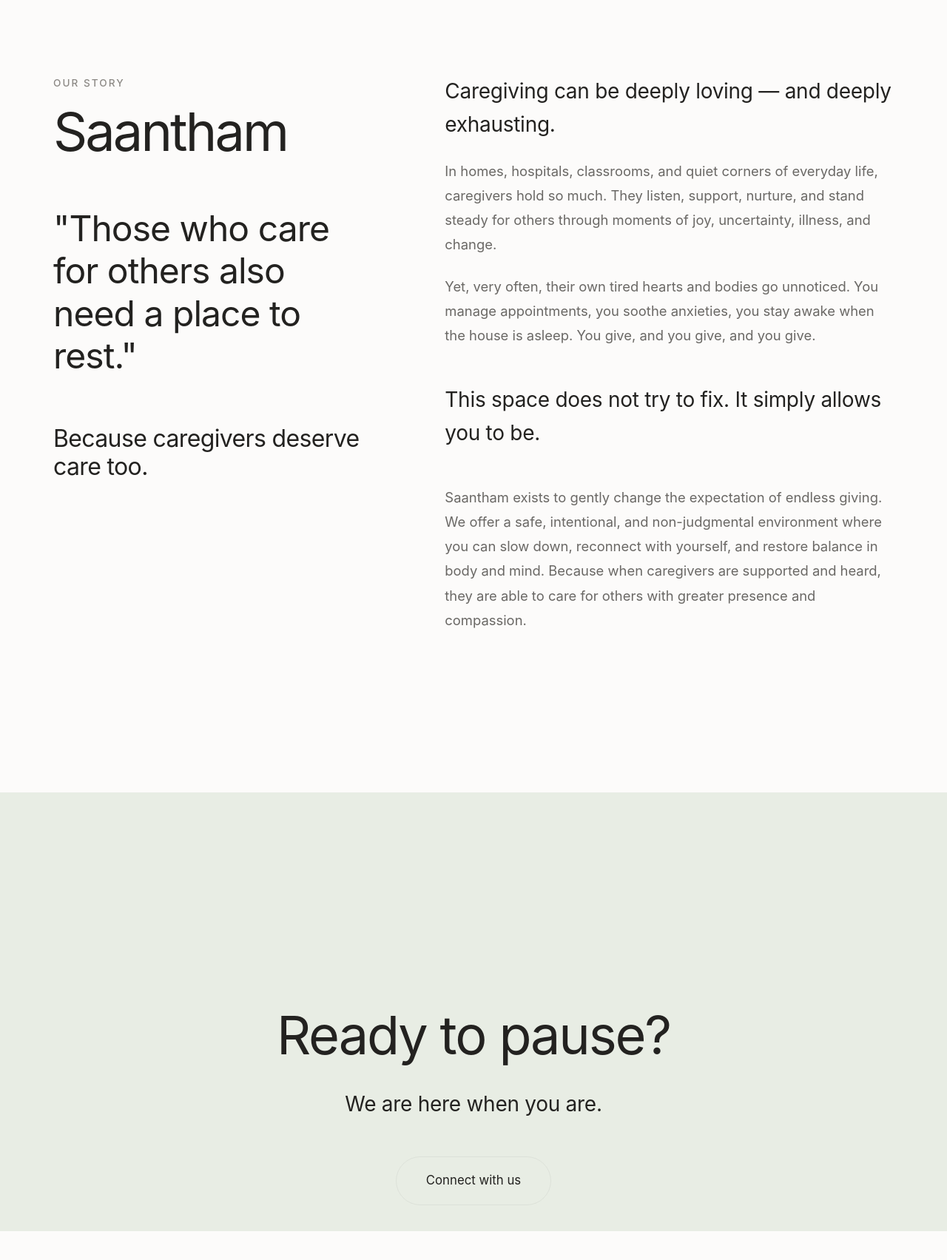
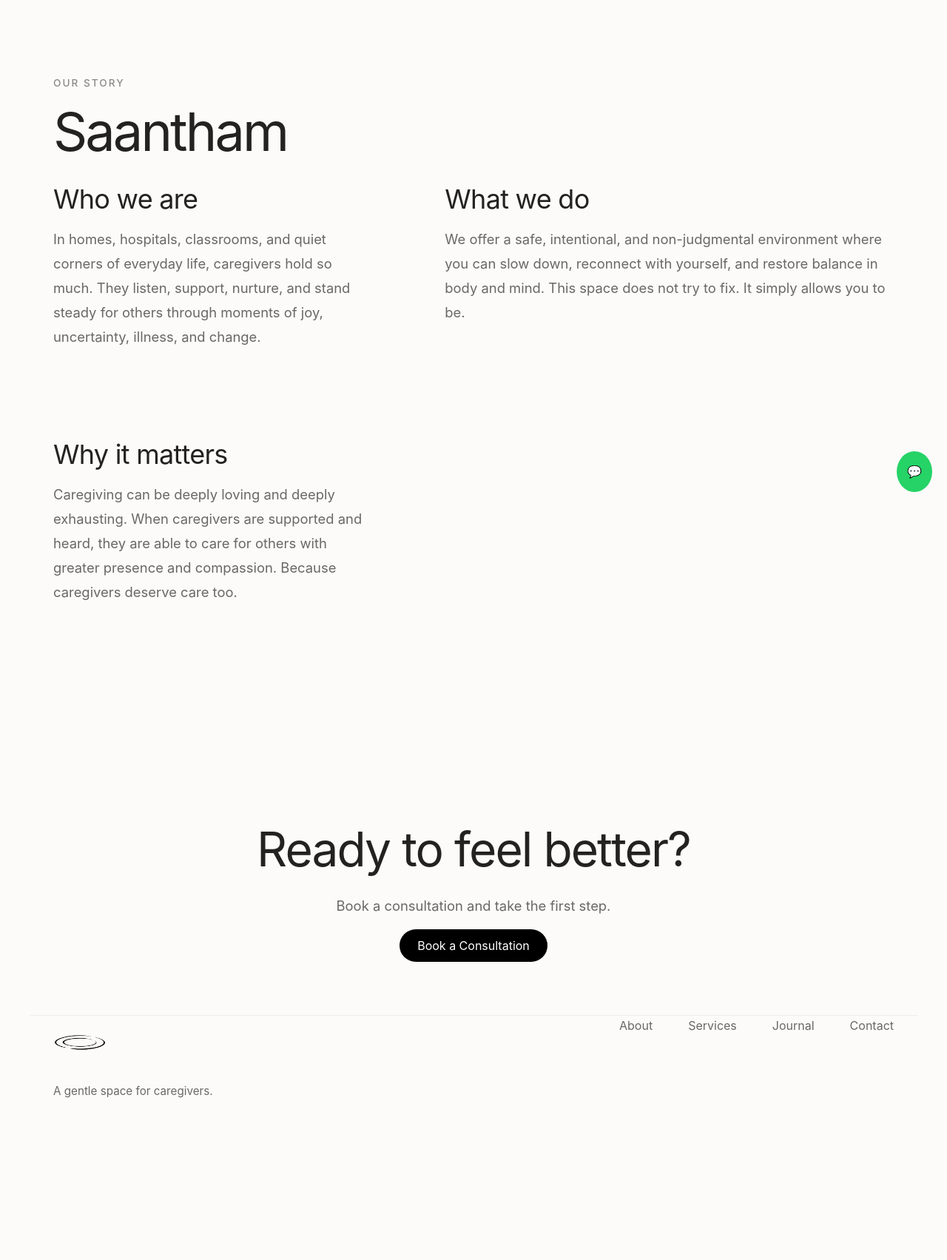
Before and after one commit to HariMakeMoney/Saantham, a plain HTML site: page about.html in a window 1280 px wide. Shown: the part 115-1818 px from the top of the page at 74% size. After the commit the page ends 1627 px from the top, so only its background shows below. Drawn offline with Linux system fonts and the light colour scheme; a web font is replaced by a local one.

Commit message:
UX Structuring & CTAs

```diff
--- a/about.html
+++ b/about.html
@@ -17,48 +17,44 @@
   <header class="container">
     <nav class="navbar">
       <a href="index.html" class="nav-brand" style="display: flex; align-items: center;"><img src="assets/logo/wordmark-black.png" alt="Saantham" style="height: 72px; width: auto;" /></a>
-      <div class="nav-links">
+      <div class="menu-toggle">☰</div>
+      <nav class="nav-links">
         <a href="index.html">Home</a>
         <a href="about.html" class="active">About</a>
         <a href="index.html#services">Services</a>
         <a href="blog.html">Blog</a>
         <a href="contact.html">Contact</a>
-      </div>
+      </nav>
     </nav>
   </header>
 
   <main>
     <section class="zone" style="padding-top: var(--space-md);">
-      <div class="container about-grid">
-        <div class="col-left">
-          <span class="label">Our Story</span>
-          <h1 style="font-size: clamp(3rem, 6vw, 4.5rem); margin-bottom: 2rem;">Saantham</h1>
-
-          <p class="emotional-statement">"Those who care for others also need a place to rest."</p>
-          <p class="emotional-statement" style="font-size: clamp(1.5rem, 3vw, 2rem); margin-top: 2rem;">Because caregivers deserve care too.</p>
-        </div>
-
-        <div class="col-right">
-          <p class="lead">Caregiving can be deeply loving — and deeply exhausting.</p>
-
-          <p>In homes, hospitals, classrooms, and quiet corners of everyday life, caregivers hold so much. They listen, support, nurture, and stand steady for others through moments of joy, uncertainty, illness, and change.</p>
-
-          <p>Yet, very often, their own tired hearts and bodies go unnoticed. You manage appointments, you soothe anxieties, you stay awake when the house is asleep. You give, and you give, and you give.</p>
-
-          <p class="lead" style="margin: 3rem 0;">This space does not try to fix. It simply allows you to be.</p>
-
-          <p>Saantham exists to gently change the expectation of endless giving. We offer a safe, intentional, and non-judgmental environment where you can slow down, reconnect with yourself, and restore balance in body and mind. Because when caregivers are supported and heard, they are able to care for others with greater presence and compassion.</p>
+      <div class="container">
+        <span class="label">Our Story</span>
+        <h1 style="font-size: clamp(3rem, 6vw, 4.5rem); margin-bottom: 2rem;">Saantham</h1>
+        <div class="about-grid">
+          <div>
+            <h3>Who we are</h3>
+            <p>In homes, hospitals, classrooms, and quiet corners of everyday life, caregivers hold so much. They listen, support, nurture, and stand steady for others through moments of joy, uncertainty, illness, and change.</p>
+          </div>
+          <div>
+            <h3>What we do</h3>
+            <p>We offer a safe, intentional, and non-judgmental environment where you can slow down, reconnect with yourself, and restore balance in body and mind. This space does not try to fix. It simply allows you to be.</p>
+          </div>
+          <div>
+            <h3>Why it matters</h3>
+            <p>Caregiving can be deeply loving and deeply exhausting. When caregivers are supported and heard, they are able to care for others with greater presence and compassion. Because caregivers deserve care too.</p>
+          </div>
         </div>
       </div>
     </section>
 
     <!-- CTA -->
-    <section class="zone cta-immersive zone-sage">
-      <div class="container container-narrow">
-        <h2 style="font-size: clamp(2.5rem, 6vw, 4.5rem);">Ready to pause?</h2>
-        <p class="lead" style="margin: 2rem 0 3rem;">We are here when you are.</p>
-        <a href="contact.html" class="btn btn-soft">Connect with us</a>
-      </div>
+    <section class="cta-global">
+      <h2>Ready to feel better?</h2>
+      <p>Book a consultation and take the first step.</p>
+      <a href="/contact.html" class="btn-primary">Book a Consultation</a>
     </section>
   </main>
 
@@ -75,6 +71,8 @@
       <a href="contact.html">Contact</a>
     </div>
   </footer>
+  <a href="https://wa.me/91XXXXXXXXXX" class="whatsapp-float" target="_blank">💬</a>
+  <script src="js/main.js"></script>
 
 </body>
 </html>
--- a/css/styles.css
+++ b/css/styles.css
@@ -150,6 +150,25 @@ a:hover { opacity: 0.6; }
 .nav-links { display: flex; gap: 3rem; }
 .nav-links a { font-size: 1rem; color: var(--text-light); transition: color var(--transition-fast); }
 .nav-links a:hover, .nav-links a.active { color: var(--text-dark); }
+.menu-toggle { display: none; }
+
+.cta-global {
+  text-align: center;
+  padding: 80px 20px;
+}
+
+.btn-primary {
+  padding: 12px 24px;
+  border-radius: 30px;
+  background: #000;
+  color: #fff;
+  text-decoration: none;
+}
+
+.btn-secondary {
+  display: inline-block;
+  margin-top: 10px;
+}
 
 /* Soft Buttons */
 .btn {
@@ -458,6 +477,17 @@ footer {
   opacity: 0.6;
 }
 
+.whatsapp-float {
+  position: fixed;
+  bottom: 20px;
+  right: 20px;
+  background: #25D366;
+  color: #fff;
+  padding: 14px;
+  border-radius: 50%;
+  text-decoration: none;
+}
+
 /* Responsive */
 @media (max-width: 1024px) {
   .about-grid, .service-highlight, .contact-grid {
@@ -474,7 +504,17 @@ footer {
     --space-lg: 4rem;
     --space-md: 2.5rem;
   }
-  .nav-links { display: none; }
+  .nav-links {
+    display: none;
+    flex-direction: column;
+  }
+  .nav-links.active {
+    display: flex;
+  }
+  .menu-toggle {
+    display: block;
+    cursor: pointer;
+  }
   .services-small-grid { grid-template-columns: 1fr; }
   .service-highlight { padding: 3rem 2rem; }
   .service-space { padding: 3rem 2rem; }
--- a/js/main.js
+++ b/js/main.js
@@ -28,6 +28,16 @@
     console.log("Fade in error", e);
   }
 })();
+
+var menuToggle = document.querySelector(".menu-toggle");
+if (menuToggle) {
+  menuToggle.onclick = function () {
+    var navLinks = document.querySelector(".nav-links");
+    if (navLinks) {
+      navLinks.classList.toggle("active");
+    }
+  };
+}
 
 // =============================
 // Header scroll effect
```
Also changed, not shown: blog.html (+10 -2 lines), blogs/blog1.html (+9 -7 lines), contact.html (+10 -2 lines), index.html (+17 -12 lines), thankyou.html (+10 -2 lines), videos.html (+10 -2 lines).
